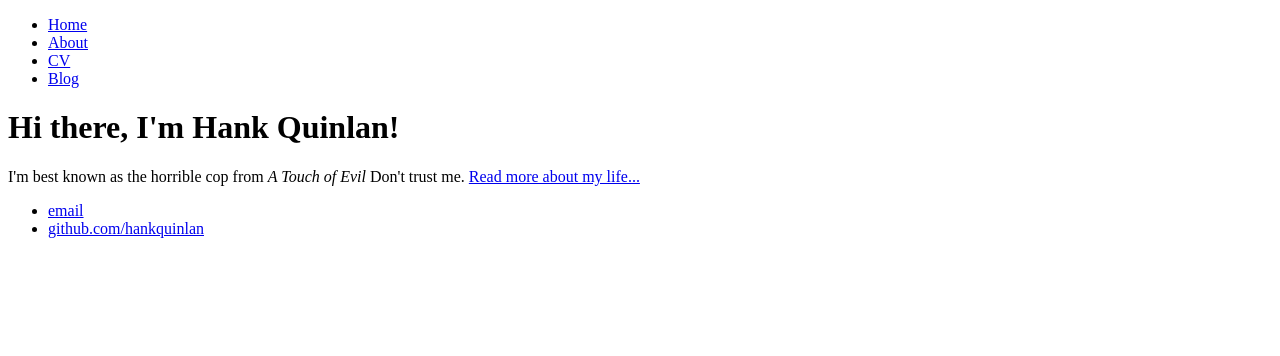
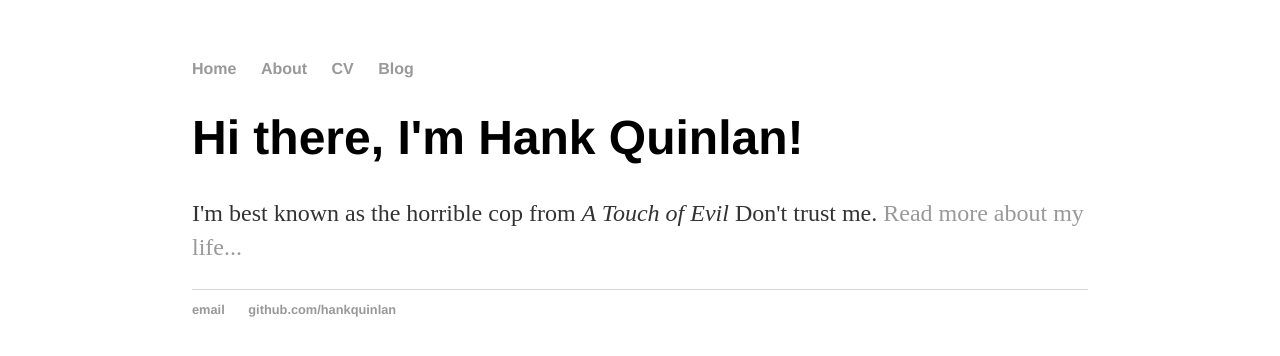
Before and after one commit to jorgel-mendes/Assorted-Visualizations, a Jekyll site: the page built from docs/index.html, in a window 1280 px wide. Shown: the top 356 px of the page. Built offline with Jekyll 4.4.1, drawn with Linux system fonts in a browser that asks for light colours.

Commit message:
Revert "Update default.html"
This reverts commit faab3b9aa86b8fd3c369811278f0f38ce4da5869.

```diff
--- a/docs/_layouts/default.html
+++ b/docs/_layouts/default.html
@@ -3,7 +3,7 @@
 		<head>
 			<title>{{ page.title }}</title>
 			<!-- link to main stylesheet -->
-			<link rel="stylesheet" type="text/css" href="docs/css/main.css">
+			<link rel="stylesheet" type="text/css" href="/css/main.css">
 		</head>
 		<body>
 			<nav>
```
